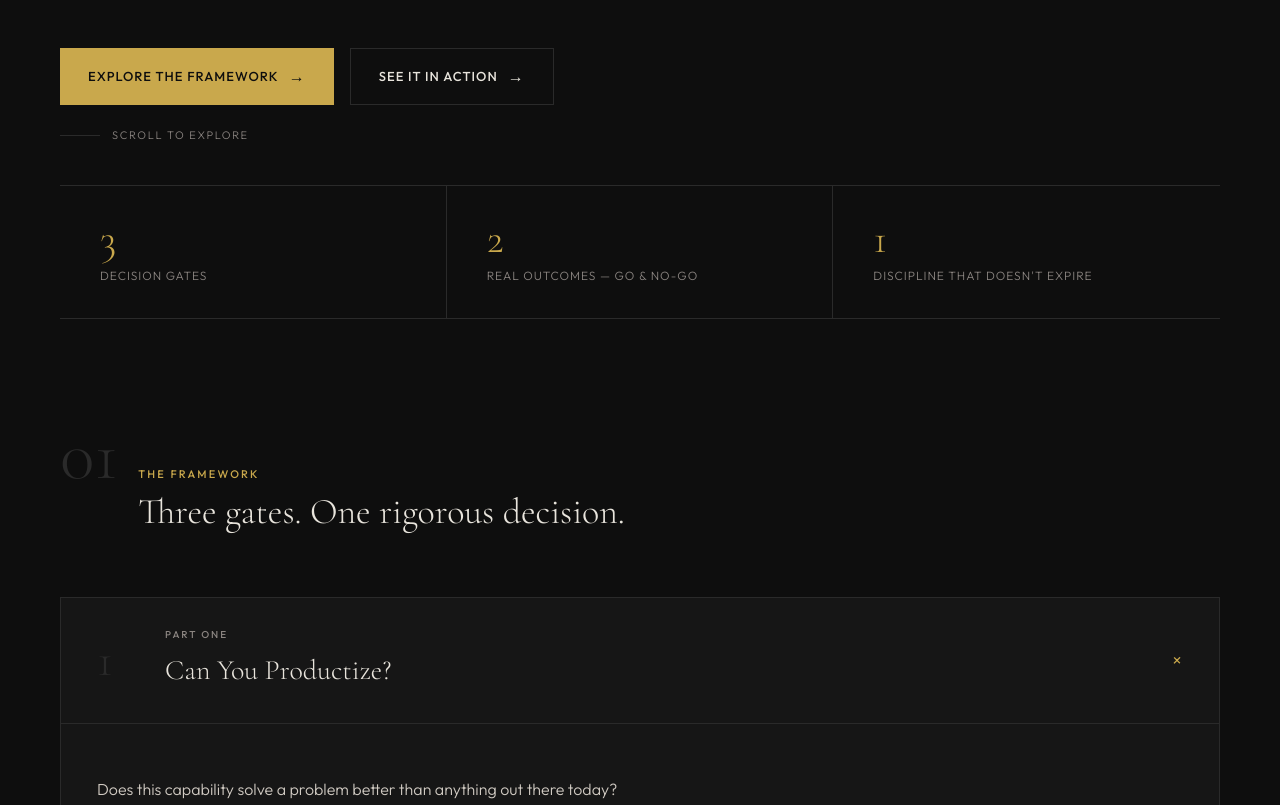
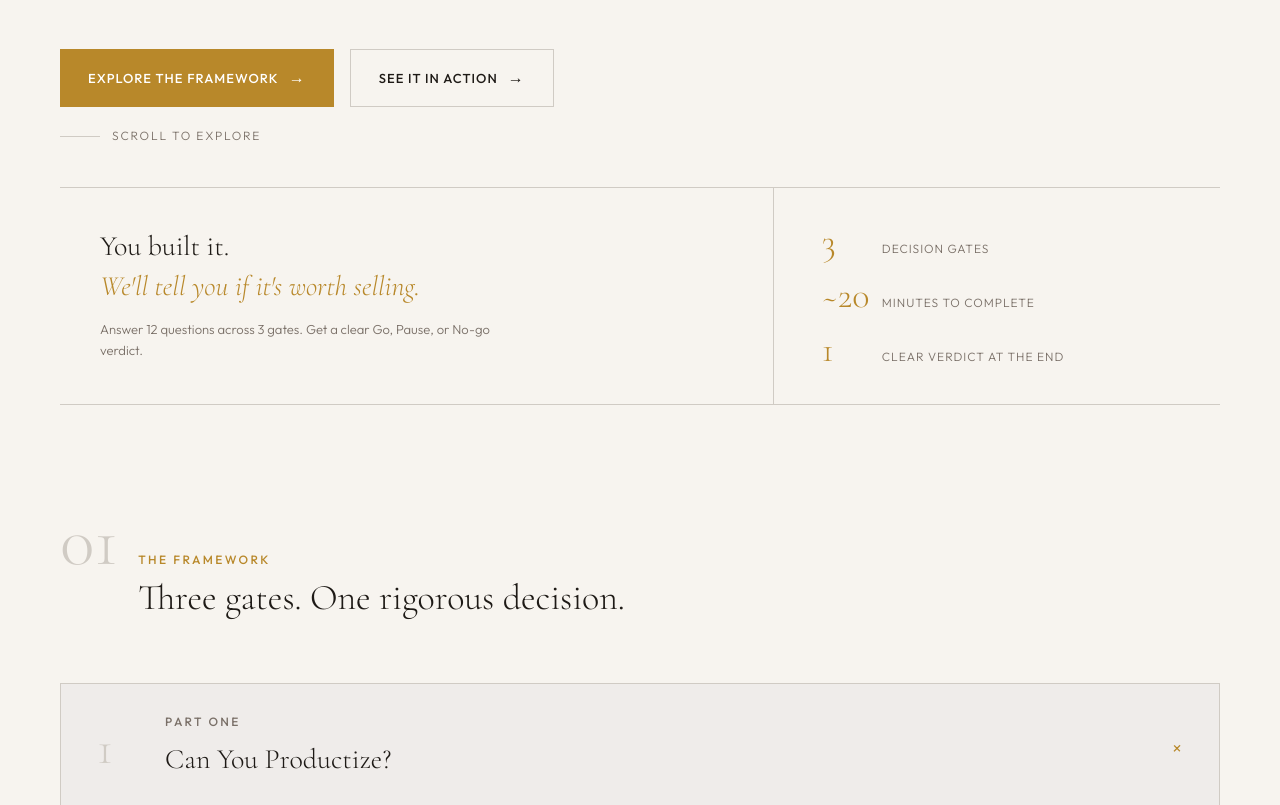
Before and after one commit to VSR2025/Commercialization-Playbook, a plain HTML site: page index.html in a window 1280 px wide. Shown: the part 660-1465 px from the top of the page. Drawn offline with nearby package versions, Linux system fonts and the light colour scheme.

Commit message:
Add files via upload

```diff
--- a/index.html
+++ b/index.html
@@ -7,22 +7,22 @@
 <link href="https://fonts.googleapis.com/css2?family=Cormorant+Garamond:ital,wght@0,300;0,400;0,600;1,300;1,400&family=Outfit:wght@300;400;500&display=swap" rel="stylesheet">
 <style>
   :root {
-    --bg: #0e0e0e;
-    --surface: #161616;
-    --surface2: #1e1e1e;
-    --border: #2a2a2a;
-    --text: #e8e4dc;
-    --muted: #8a8480;
-    --accent: #c9a84c;
-    --accent-dim: rgba(201, 168, 76, 0.12);
-    --go: #4a9e74;
-    --go-dim: rgba(74, 158, 116, 0.1);
-    --pause: #c9a84c;
-    --pause-dim: rgba(201, 168, 76, 0.1);
-    --nogo: #c95f4a;
-    --nogo-dim: rgba(201, 95, 74, 0.1);
-    --new: #7b8fd4;
-    --new-dim: rgba(123, 143, 212, 0.1);
+    --bg: #f7f4ef;
+    --surface: #efecea;
+    --surface2: #e8e4e0;
+    --border: #d0cbc4;
+    --text: #1e1a16;
+    --muted: #7a7068;
+    --accent: #b8882a;
+    --accent-dim: rgba(184, 136, 42, 0.10);
+    --go: #2d7a55;
+    --go-dim: rgba(45, 122, 85, 0.10);
+    --pause: #a07820;
+    --pause-dim: rgba(160, 120, 32, 0.10);
+    --nogo: #b03a28;
+    --nogo-dim: rgba(176, 58, 40, 0.10);
+    --new: #4a5eaa;
+    --new-dim: rgba(74, 94, 170, 0.10);
   }
 
   * { margin: 0; padding: 0; box-sizing: border-box; }
@@ -57,12 +57,12 @@
     right: -200px;
     width: 600px;
     height: 600px;
-    background: radial-gradient(circle, rgba(201,168,76,0.06) 0%, transparent 70%);
+    background: radial-gradient(circle, rgba(184,136,42,0.07) 0%, transparent 70%);
     pointer-events: none;
   }
 
   .hero-eyebrow {
-    font-size: 11px;
+    font-size: 12px;
     font-weight: 500;
     letter-spacing: 0.25em;
     text-transform: uppercase;
@@ -103,7 +103,7 @@
     max-width: 560px;
     font-size: 16px;
     line-height: 1.85;
-    color: #a8a29a;
+    color: #5c5550;
     margin-bottom: 64px;
     opacity: 0;
     animation: fadeUp 0.8s ease forwards 0.8s;
@@ -140,11 +140,11 @@
 
   .btn-primary {
     background: var(--accent);
-    color: #0e0e0e;
+    color: #ffffff;
   }
 
   .btn-primary:hover {
-    background: #d4b460;
+    background: #c49838;
     transform: translateY(-1px);
   }
 
@@ -173,7 +173,7 @@
     display: flex;
     align-items: center;
     gap: 12px;
-    font-size: 11px;
+    font-size: 12px;
     letter-spacing: 0.15em;
     text-transform: uppercase;
     color: var(--muted);
@@ -192,27 +192,67 @@
     border-top: 1px solid var(--border);
     border-bottom: 1px solid var(--border);
     display: grid;
-    grid-template-columns: repeat(3, 1fr);
+    grid-template-columns: 1.6fr 1fr;
     margin: 0 60px;
   }
 
   .stat {
-    padding: 32px 40px;
+    padding: 36px 40px;
+  }
+
+  .stat-tagline {
     border-right: 1px solid var(--border);
-  }
-
-  .stat:last-child { border-right: none; }
-
-  .stat-number {
+    display: flex;
+    flex-direction: column;
+    justify-content: center;
+    gap: 6px;
+  }
+
+  .stat-headline {
     font-family: 'Cormorant Garamond', serif;
-    font-size: 42px;
+    font-size: 28px;
+    font-weight: 300;
+    line-height: 1.2;
+    color: var(--text);
+  }
+
+  .stat-headline-accent {
+    color: var(--accent);
+    font-style: italic;
+  }
+
+  .stat-instruction {
+    margin-top: 10px;
+    font-size: 13px;
+    color: var(--muted);
+    line-height: 1.6;
+    max-width: 420px;
+  }
+
+  .stat-meta {
+    display: flex;
+    flex-direction: column;
+    justify-content: center;
+    gap: 18px;
+    padding-left: 48px;
+  }
+
+  .stat-meta-item {
+    display: flex;
+    align-items: baseline;
+    gap: 12px;
+  }
+
+  .stat-meta-num {
+    font-family: 'Cormorant Garamond', serif;
+    font-size: 36px;
     font-weight: 300;
     color: var(--accent);
     line-height: 1;
-    margin-bottom: 6px;
-  }
-
-  .stat-label {
+    min-width: 48px;
+  }
+
+  .stat-meta-label {
     font-size: 12px;
     color: var(--muted);
     letter-spacing: 0.08em;
@@ -243,7 +283,7 @@
   .section-title-group {}
 
   .section-eyebrow {
-    font-size: 11px;
+    font-size: 12px;
     font-weight: 500;
     letter-spacing: 0.2em;
     text-transform: uppercase;
@@ -302,7 +342,7 @@
   .gate-title-group {}
 
   .gate-part {
-    font-size: 10px;
+    font-size: 12px;
     font-weight: 500;
     letter-spacing: 0.2em;
     text-transform: uppercase;
@@ -344,7 +384,7 @@
   }
 
   .questions-group-label {
-    font-size: 10px;
+    font-size: 12px;
     font-weight: 500;
     letter-spacing: 0.2em;
     text-transform: uppercase;
@@ -375,7 +415,7 @@
     margin-top: 1px;
   }
 
-  .q-text { color: #c8c2ba; }
+  .q-text { color: #2e2a26; }
 
   .q-badge {
     display: inline-block;
@@ -408,7 +448,7 @@
     display: flex;
     gap: 10px;
     font-size: 13px;
-    color: #9a948c;
+    color: #5c5550;
     line-height: 1.6;
     margin-bottom: 8px;
   }
@@ -433,7 +473,7 @@
   }
 
   .spectrum-title {
-    font-size: 10px;
+    font-size: 12px;
     letter-spacing: 0.15em;
     text-transform: uppercase;
     color: var(--muted);
@@ -446,7 +486,7 @@
     gap: 12px;
     margin-bottom: 8px;
     font-size: 12.5px;
-    color: #9a948c;
+    color: #5c5550;
   }
 
   .spectrum-bar {
@@ -537,7 +577,7 @@
   .teaser-text {}
 
   .teaser-eyebrow {
-    font-size: 10px;
+    font-size: 12px;
     font-weight: 500;
     letter-spacing: 0.2em;
     text-transform: uppercase;
@@ -622,7 +662,7 @@
   }
 
   .lens-map-desc {
-    font-size: 11px;
+    font-size: 12px;
     color: var(--muted);
     line-height: 1.4;
   }
@@ -654,7 +694,7 @@
   }
 
   .lens-eyebrow {
-    font-size: 10px;
+    font-size: 12px;
     font-weight: 500;
     letter-spacing: 0.2em;
     text-transform: uppercase;
@@ -696,11 +736,11 @@
     border: none;
     transition: all 0.2s ease;
     background: var(--accent);
-    color: #0e0e0e;
+    color: #ffffff;
   }
 
   .lens-nav-btn:hover {
-    background: #d4b460;
+    background: #c49838;
   }
 
   .lens-nav-back {
@@ -761,7 +801,7 @@
     border-radius: 50%;
     border: 1px solid var(--muted);
     color: var(--muted);
-    font-size: 11px;
+    font-size: 12px;
     font-weight: 500;
     cursor: pointer;
     flex-shrink: 0;
@@ -779,7 +819,7 @@
 
   .fq-sub {
     font-size: 14px;
-    color: #b0aaa2;
+    color: #5c5550;
     line-height: 1.75;
     margin-bottom: 14px;
     display: none;
@@ -814,7 +854,7 @@
   }
 
   .fq-input::placeholder {
-    color: #5a5650;
+    color: #3a3630;
     font-style: italic;
   }
 
@@ -870,7 +910,7 @@
   }
 
   .spectrum-opt-signal {
-    font-size: 11px;
+    font-size: 12px;
     font-weight: 500;
     padding: 3px 10px;
     flex-shrink: 0;
@@ -897,7 +937,7 @@
 
   .cq-text {
     font-size: 16px;
-    color: #d0cac2;
+    color: #4a4540;
     line-height: 1.65;
     margin-bottom: 14px;
   }
@@ -964,6 +1004,8 @@
   @media (max-width: 768px) {
     .hero { padding: 60px 24px; }
     .stats-bar { margin: 0 24px; grid-template-columns: 1fr; }
+    .stat-tagline { border-right: none; border-bottom: 1px solid var(--border); }
+    .stat-meta { padding-left: 0; flex-direction: row; flex-wrap: wrap; gap: 24px; }
     .stat { border-right: none; border-bottom: 1px solid var(--border); padding: 24px; }
     .framework { padding: 60px 24px; }
     .gate-header { padding: 20px 24px; }
@@ -1001,17 +1043,15 @@
 
 <!-- STATS BAR -->
 <div class="stats-bar">
-  <div class="stat">
-    <div class="stat-number">3</div>
-    <div class="stat-label">Decision Gates</div>
+  <div class="stat stat-tagline">
+    <div class="stat-headline">You built it.</div>
+    <div class="stat-headline stat-headline-accent">We'll tell you if it's worth selling.</div>
+    <div class="stat-instruction">Answer 12 questions across 3 gates. Get a clear Go, Pause, or No-go verdict.</div>
   </div>
-  <div class="stat">
-    <div class="stat-number">2</div>
-    <div class="stat-label">Real Outcomes — Go & No-go</div>
-  </div>
-  <div class="stat">
-    <div class="stat-number">1</div>
-    <div class="stat-label">Discipline that doesn't expire</div>
+  <div class="stat stat-meta">
+    <div class="stat-meta-item"><span class="stat-meta-num">3</span><span class="stat-meta-label">Decision Gates</span></div>
+    <div class="stat-meta-item"><span class="stat-meta-num">~20</span><span class="stat-meta-label">Minutes to complete</span></div>
+    <div class="stat-meta-item"><span class="stat-meta-num">1</span><span class="stat-meta-label">Clear verdict at the end</span></div>
   </div>
 </div>
 
@@ -1622,11 +1662,6 @@
     verdictEl.innerHTML = html;
   }
 
-  function toggleGate(id) {
-    const gate = document.getElementById(id);
-    gate.classList.toggle('open');
-  }
-
   const cqAnswers = {};
 
   const cqFeedback = {
```
